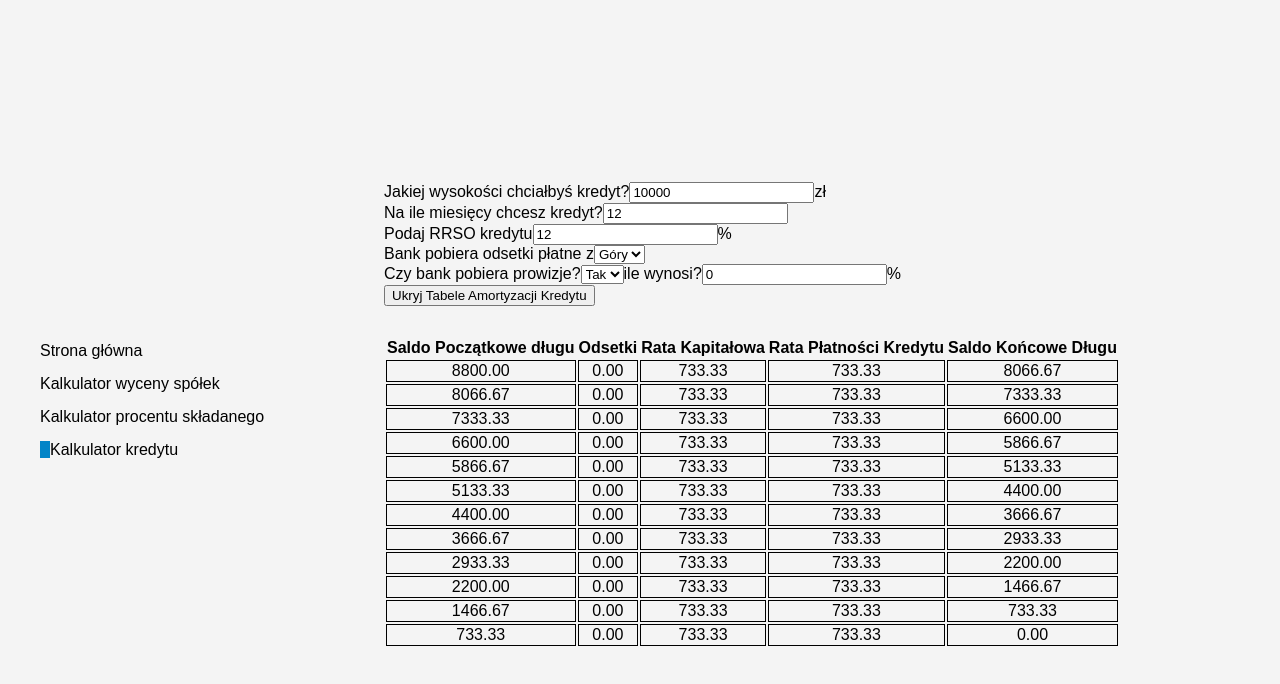
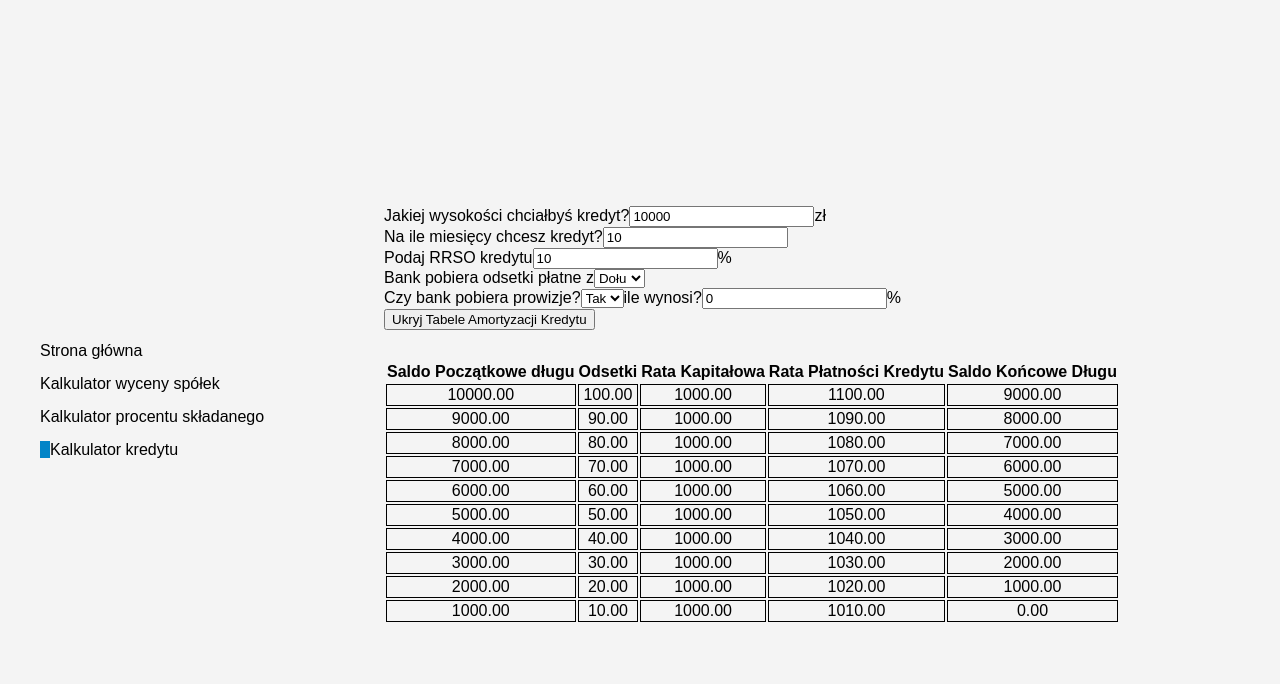
Before and after one commit to Sensaz/FinanceCalc, a React (Create React App) app: page /creditCalc in a window 1280 px wide. Both pictures are taken after a click on the button "Pokaż Tabele Amortyzacji Kredytu". Shown: the top 684 px of the page. Built offline with nearby package versions, Linux system fonts and the light colour scheme.

Commit message:
Kalulator kredytu działa, poprawnie wyświetla dane, do poprawy tylko m, przeliczanierrso na nrsp oraz dodanie drugiej tabeli amortyzacji kredytu (równych ratpłatności kredytu)

```diff
--- a/src/Components/creditCalc/CreditCalc.jsx
+++ b/src/Components/creditCalc/CreditCalc.jsx
@@ -1,15 +1,29 @@
 import "../../Styles/CreditCalc.sass";
-import React, { useState, useRef } from "react";
+import React, { useState, useRef, useEffect } from "react";
 import CreditTable from "./CreditTable";
 import CreditForm from "./CreditForm";
 
 const CreditCalc = () => {
+  // Wartość kredytu
   const [creditValue, setCreditValue] = useState(10000);
-  const [dateValue, setDateValue] = useState(12);
-  const [rrsoValue, setRrsoValue] = useState(12);
-  const [interestStatus, setInterestStatus] = useState("interestTop");
+  // Czas trwania kredytu
+  const [dateValue, setDateValue] = useState(10);
+  // Wartość oprocentowania wg banku
+  const [rrsoValue, setRrsoValue] = useState(10);
+  // Odsetki płatne z góry / dołu
+  const [interestStatus, setInterestStatus] = useState("interestBottom");
+  // Status Prowizji
   const [commissionStatus, setCommissionStatus] = useState("commissionYes");
+  // Wartość Prowizji
   const [commissionValue, setCommissionValue] = useState(0);
+  // flaga do wyświetlenia tabeli
+  const [isActive, setIsActive] = useState(false);
+
+  useEffect(() => {
+    return () => {
+      setCommissionValue(0);
+    };
+  }, [commissionStatus]);
 
   const creditDuration = dateValue * 1;
 
@@ -43,13 +57,16 @@ const CreditCalc = () => {
 
   // Nominalna Roczna Stopa Procentowa
   const nrsp = rrsoValue;
+
   // Oprocentowanie w okresie bazowym
   const i = nrsp / m();
-  // Rata Kapitałowa
-  let rk = parseInt((creditValue / creditDuration).toFixed(2));
 
   // Prowizja
   let commission = creditValue * (commissionValue / 100);
+  // Rata Kapitałowa
+
+  let rk = parseInt(((creditValue - commission) / creditDuration).toFixed(2));
+
   //Saldo Początkowe Długu
   let spd = parseInt(creditValue - commission);
 
@@ -60,8 +77,6 @@ const CreditCalc = () => {
   let rpk = rk + ods;
   // Saldo Końcowe Długu
   let skd = spd - rk;
-  // flaga do wyświetlenia tabeli
-  const [isActive, setIsActive] = useState(false);
 
   // tablice
   const arrSpdRef = useRef([spd]);
@@ -69,27 +84,37 @@ const CreditCalc = () => {
   const arrRkRef = useRef([rk]);
   const arrRpkRef = useRef([rpk]);
   const arrSkdRef = useRef([skd]);
+  const arrays = [arrSpdRef, arrOdsRef, arrRkRef, arrRpkRef, arrSkdRef];
+
+  useEffect(() => {
+    return () => {
+      arrSpdRef.current = [];
+      arrOdsRef.current = [];
+      arrRkRef.current = [];
+      arrRpkRef.current = [];
+      arrSkdRef.current = [];
+    };
+  }, [isActive]);
 
   // Wyrysuje tabele dla kredytu spłacanego metodą równych rat kapitałowych
 
   const creditAmortizationEqualCapitalInstallments = () => {
-    console.log(commission);
     if (interestStatus === "interestTop") {
       ods = spd * (i / 100) * m();
       spd = spd - ods;
       rk = spd / creditDuration;
       rpk = rk;
       skd = spd - rk;
-      arrSpdRef.current.splice(-1);
+
+      arrays.forEach((arr) => {
+        arr.current.splice(-1);
+      });
       arrSpdRef.current.push(spd);
-      arrOdsRef.current.splice(-1);
       arrOdsRef.current.push(0);
-      arrRkRef.current.splice(-1);
       arrRkRef.current.push(rk);
-      arrRpkRef.current.splice(-1);
       arrRpkRef.current.push(rpk);
-      arrSkdRef.current.splice(-1);
       arrSkdRef.current.push(skd);
+
       for (let n = 0; n < creditDuration; n++) {
         // ---------------------------------
         // ---------------------------------
@@ -111,6 +136,11 @@ const CreditCalc = () => {
         arrSkdRef.current = [...arrSkdRef.current, skd];
       }
     } else {
+      arrSpdRef.current.push(spd);
+      arrOdsRef.current.push(ods);
+      arrRkRef.current.push(rk);
+      arrRpkRef.current.push(rpk);
+      arrSkdRef.current.push(skd);
       for (let n = 0; n < creditDuration; n++) {
         // ---------------------------------
         // ---------------------------------
@@ -134,17 +164,10 @@ const CreditCalc = () => {
       }
     }
 
-    arrSpdRef.current.splice(-1);
-    arrOdsRef.current.splice(-1);
-    arrRkRef.current.splice(-1);
-    arrRpkRef.current.splice(-1);
-    arrSkdRef.current.splice(-1);
+    arrays.forEach((arr) => {
+      arr.current.splice(-1);
+    });
     setIsActive((prev) => !prev);
-    console.log(arrSpdRef);
-    console.log(arrOdsRef);
-    console.log(arrRkRef);
-    console.log(arrRpkRef);
-    console.log(arrSkdRef);
   };
   return (
     <div>
@@ -167,14 +190,7 @@ const CreditCalc = () => {
         isActive={isActive}
       />
 
-      <CreditTable
-        arrSpdRef={arrSpdRef}
-        arrOdsRef={arrOdsRef}
-        arrRkRef={arrRkRef}
-        arrRpkRef={arrRpkRef}
-        arrSkdRef={arrSkdRef}
-        isActive={isActive}
-      />
+      <CreditTable arrays={arrays} arrRkRef={arrRkRef} isActive={isActive} />
     </div>
   );
 };
--- a/src/Components/creditCalc/CreditTable.jsx
+++ b/src/Components/creditCalc/CreditTable.jsx
@@ -1,16 +1,6 @@
 import "../../Styles/CreditTable.sass";
 import React from "react";
-
-const CreditTable = ({
-  arrSpdRef,
-  arrOdsRef,
-  arrRkRef,
-  arrRpkRef,
-  arrSkdRef,
-  isActive,
-}) => {
-  const allArray = [arrSpdRef, arrOdsRef, arrRkRef, arrRpkRef, arrSkdRef];
-
+const CreditTable = ({ arrRkRef, arrays, isActive }) => {
   return (
     <>
       {isActive ? (
@@ -27,7 +17,7 @@ const CreditTable = ({
           <tbody>
             {arrRkRef.current.map((_, index) => (
               <tr key={index}>
-                {allArray.map((el) => (
+                {arrays.map((el) => (
                   <td key={index + Math.random() * 300}>
                     {el.current[index].toFixed(2)}
                   </td>
```
